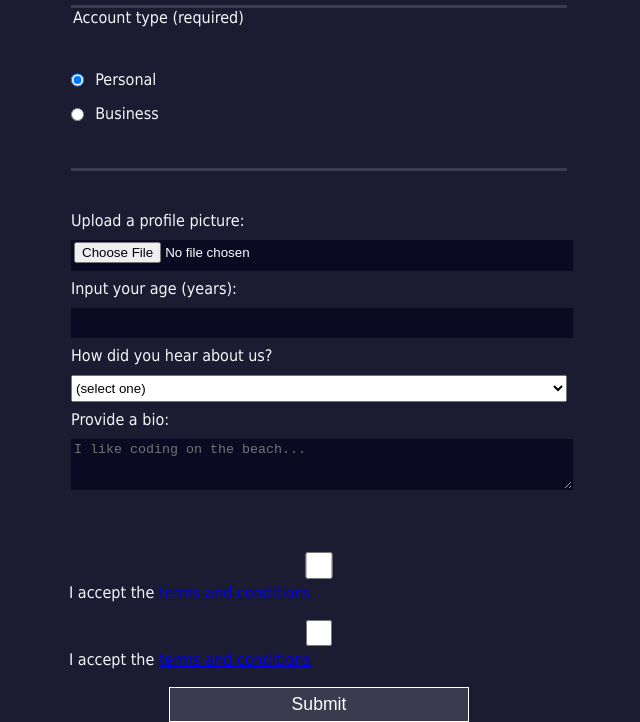
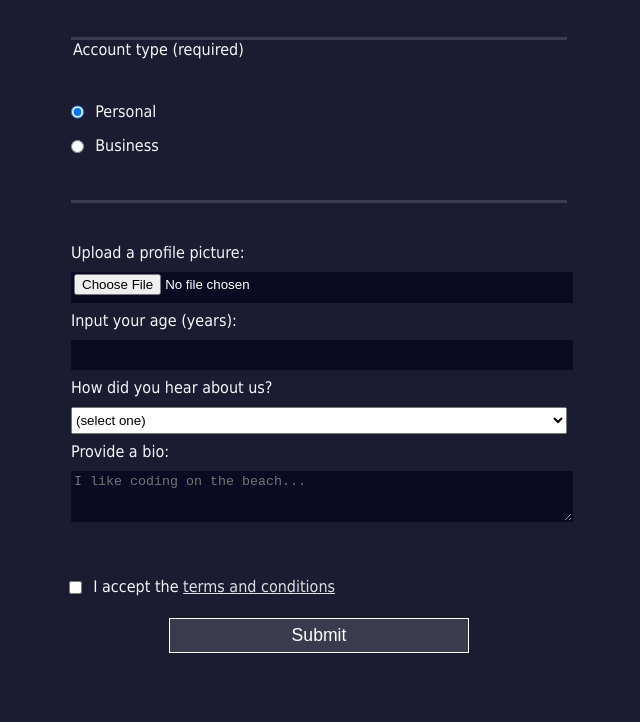
Before and after one commit to jlcarrascof/Signup-Form-Page, a plain HTML site: page index.html in a window 1280 px wide. Shown: the part 475-1197 px from the top of the page, without its empty margins (321-961 px from the left). Drawn offline with Linux system fonts and the light colour scheme.

Commit message:
CSS styles update: Added styles for links and adjustments in form, .inline, and input[type=‘submit’] styles

```diff
--- a/index.html
+++ b/index.html
@@ -37,9 +37,9 @@
                 </label>
             </fieldset>
             <label for="terms-and-conditions">
-                <input id="terms-and-conditions" type="checkbox" name="termsAndConditions" required /> I accept the <a href="https://www.freecodecamp.org/news/terms-of-service/">terms and conditions</a>
+                <input id="terms-and-conditions" type="checkbox" name="termsAndConditions" required class="inline" /> I accept the <a href="https://www.freecodecamp.org/news/terms-of-service/">terms and conditions</a>
             </label>
-            <label for="terms-and-conditions"><input id="terms-and-conditions" type="checkbox" required />I accept the <a href="https://www.freecodecamp.org/news/terms-of-service/">terms and conditions</a></label>            <input type="submit" value="Submit">
+            <input type="submit" value="Submit">
         </form>
     </body>
 </html>
--- a/styles.css
+++ b/styles.css
@@ -18,6 +18,7 @@ form {
     max-width: 500px;
     min-width: 300px;
     margin: 0 auto;
+    padding: 2em;
 }
 
 fieldset {
@@ -53,6 +54,7 @@ input, textarea {
     width: unset;
     margin: 0 0.5em 0 0;
     vertical-align: middle;
+    display: inline;
 }
 
 input[type="submit"] {
@@ -67,5 +69,9 @@ input[type="submit"] {
 }
 
 input[type="file"] {
-  padding: 1px 2px;
+    padding: 1px 2px;
 }
+
+a {
+    color: #dfdfe2;
+}
```
